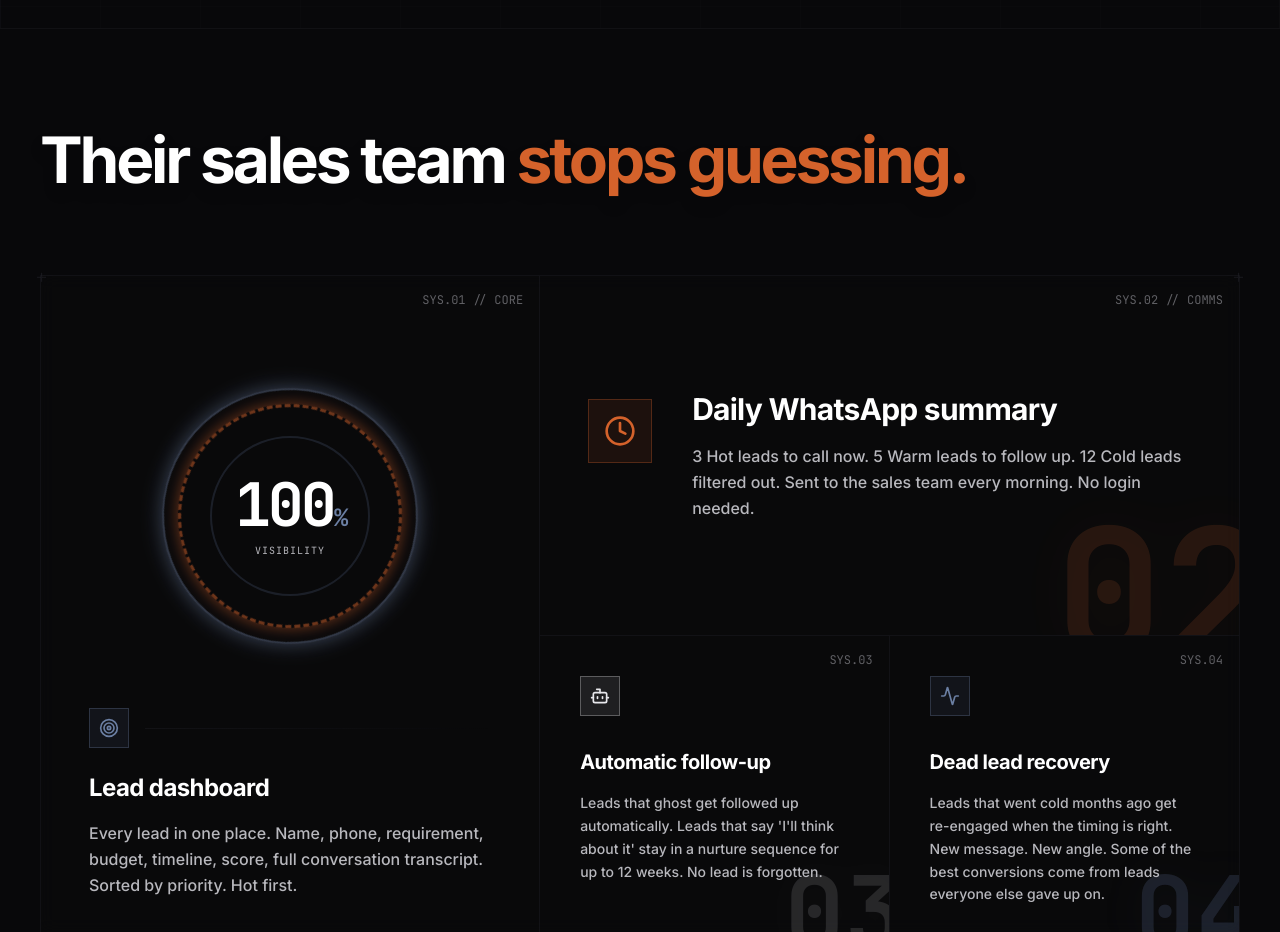
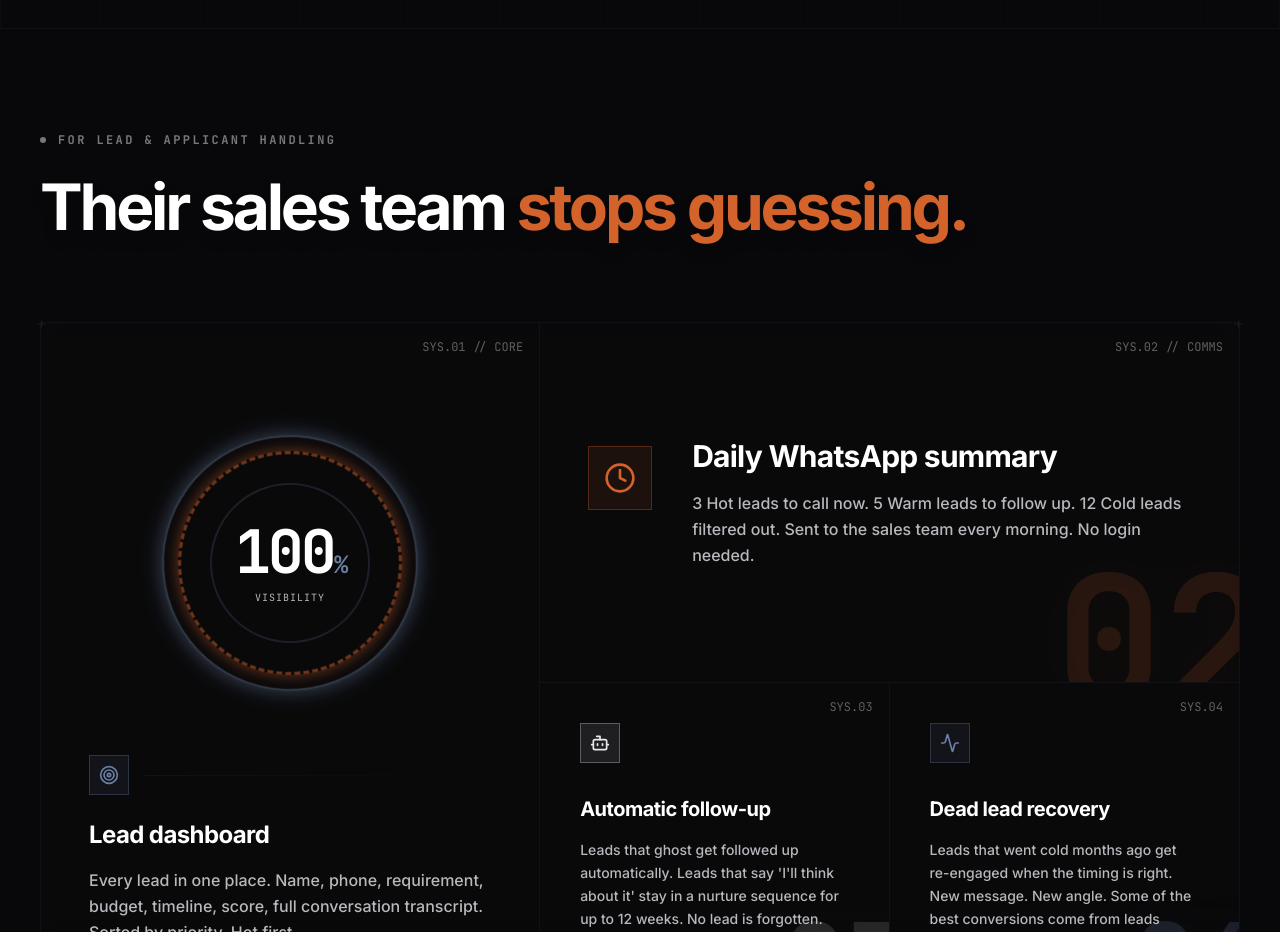
Before and after one commit to Sceduled/kavlron-website, a Next.js app: page / in a window 1280 px wide. Shown: the part 7100-8032 px from the top of the page. Built offline with nearby package versions, Linux system fonts and the light colour scheme.

Commit message:
Phase 8: Added eyebrow for lead handling scope

```diff
--- a/src/app/components/OperationalDeltaSection.tsx
+++ b/src/app/components/OperationalDeltaSection.tsx
@@ -33,6 +33,12 @@ export default function OperationalDeltaSection() {
     <section className="bg-background px-6 py-24 lg:px-10 overflow-hidden">
       <div className="mx-auto w-full max-w-7xl">
         <div className="mb-20">
+          <div className="mb-6 inline-flex items-center gap-3">
+            <div className="w-1.5 h-1.5 bg-text-dim rounded-full" />
+            <span className="font-mono text-xs font-bold uppercase tracking-[0.2em] text-text-dim">
+              For Lead & Applicant Handling
+            </span>
+          </div>
           <h2 className="text-[40px] font-bold leading-[1.1] tracking-tighter text-white sm:text-[64px] drop-shadow-xl">
             Their sales team <span className="text-accent-amber">stops guessing.</span>
           </h2>
```
